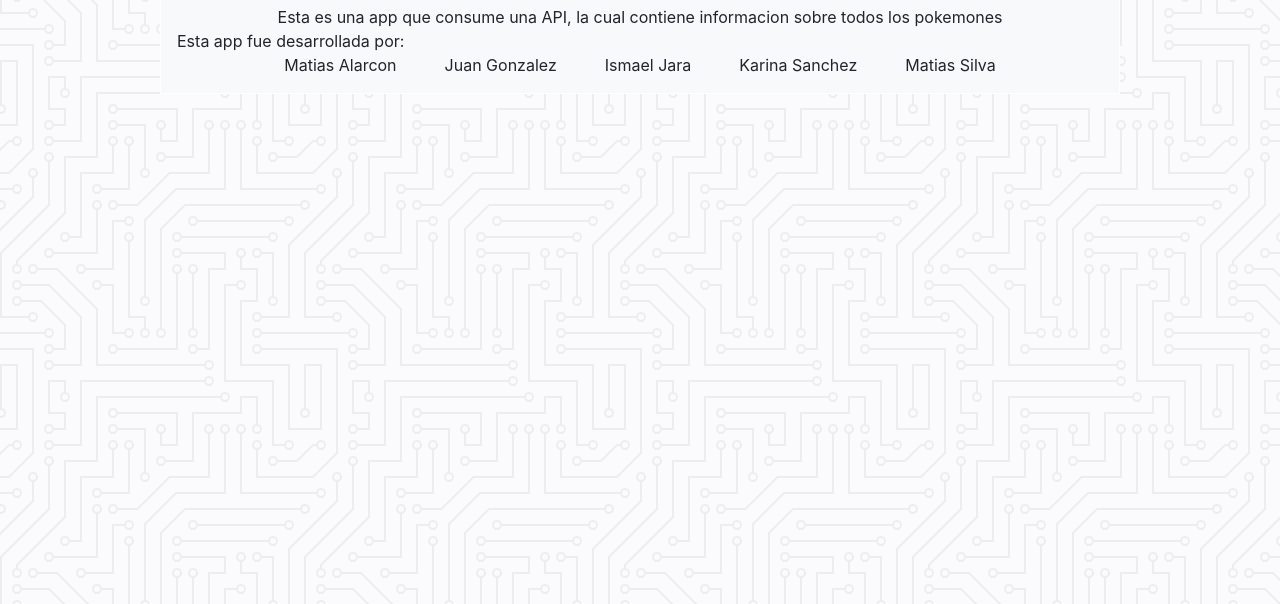
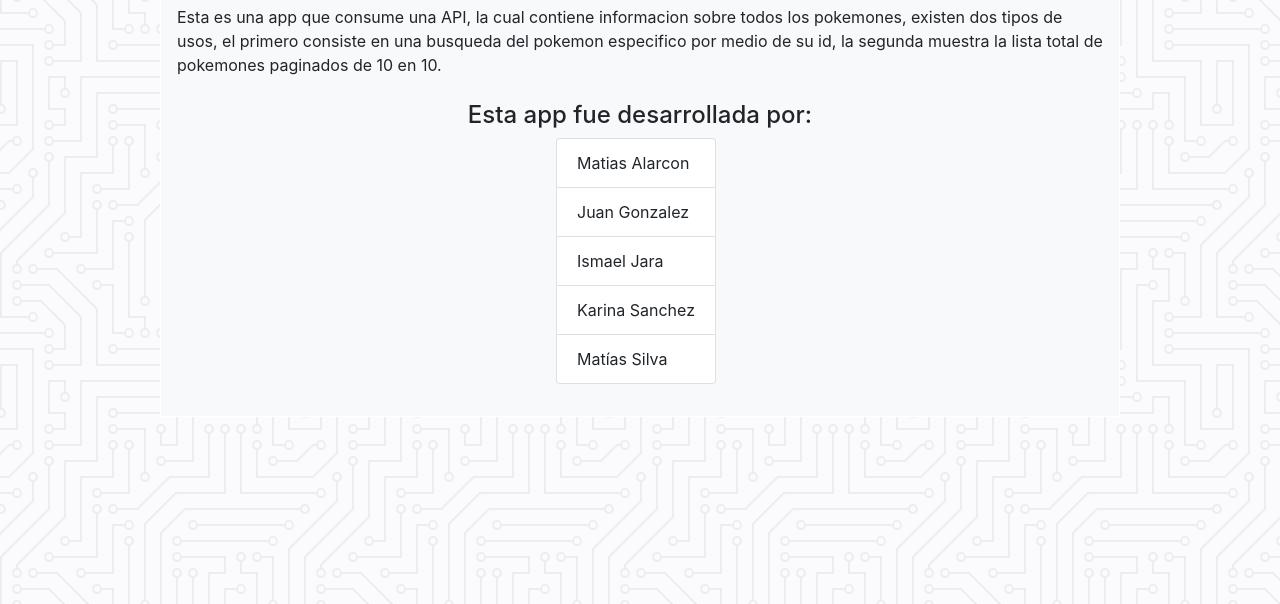
Before and after one commit to Silvaff/Pokedex-Paralelas, a plain HTML site: page index.html in a window 1280 px wide. Shown: the part 196-800 px from the top of the page. Drawn offline with nearby package versions, Linux system fonts and the light colour scheme.

Commit message:
algunas mejoras al front

```diff
--- a/app.js
+++ b/app.js
@@ -25,7 +25,6 @@
               habilidades+=`<br>${element.ability.name} `;
             });
 
-
             pokelista.innerHTML+= `<div class="card" >
             <img src="${x.sprites.front_default}">
               <div class="card-body">
@@ -41,7 +40,6 @@
               </div>
           </div>
           `
-
           });
       };
         // Mostramos Los botones a los enlaces de siguiente o anterior de la paginacion de los pokemones
@@ -92,6 +90,5 @@
       </ul>
     </div>
  `
-   botonlista.innerHTML+=`<button  onclick="location.href='index.html';" type="button" class="btn btn-secondary btn-lg btn-block">Inicio</button>`
  })
 }
--- a/index.html
+++ b/index.html
@@ -35,18 +35,19 @@
                 <h1>Bienvenido a la PokeApp</h1>
             </div>
             <div class="d-flex justify-content-center">
-                <h8>Esta es una app que consume una API, la cual contiene informacion sobre todos los pokemones</h8>
+                <h8>Esta es una app que consume una API, la cual contiene informacion sobre todos los pokemones, existen dos tipos de usos, el primero consiste en una busqueda del pokemon especifico por medio de su id, la segunda muestra la lista total de pokemones paginados de 10 en 10.<br/><br/></h8>
                 <br>
             </div>
             <div>
-                <h8>Esta app fue desarrollada por:</h8>
-                <br>
+                <h4>Esta app fue desarrollada por:</h4>
                 <div class="d-flex justify-content-center">
-                    <h8 class="mr-5">Matias Alarcon</h8>
-                    <h8 class="mr-5">Juan Gonzalez</h8>
-                    <h8 class="mr-5">Ismael Jara</h8>
-                    <h8 class="mr-5">Karina Sanchez</h8>
-                    <h8>Matias Silva</h8>
+                  <ol>
+                    <li class="mr-5 list-group-item">Matias Alarcon</li>
+                    <li class="mr-5 list-group-item">Juan Gonzalez</li>
+                    <li class="mr-5 list-group-item">Ismael Jara</li>
+                    <li class="mr-5 list-group-item">Karina Sanchez</li>
+                    <li class="mr-5 list-group-item">Matías Silva</li>
+                  </ol>
                 </div>
             </div>
         </div>
```
Also changed, not shown: busqueda.html (+2 -2 lines), style.css.
